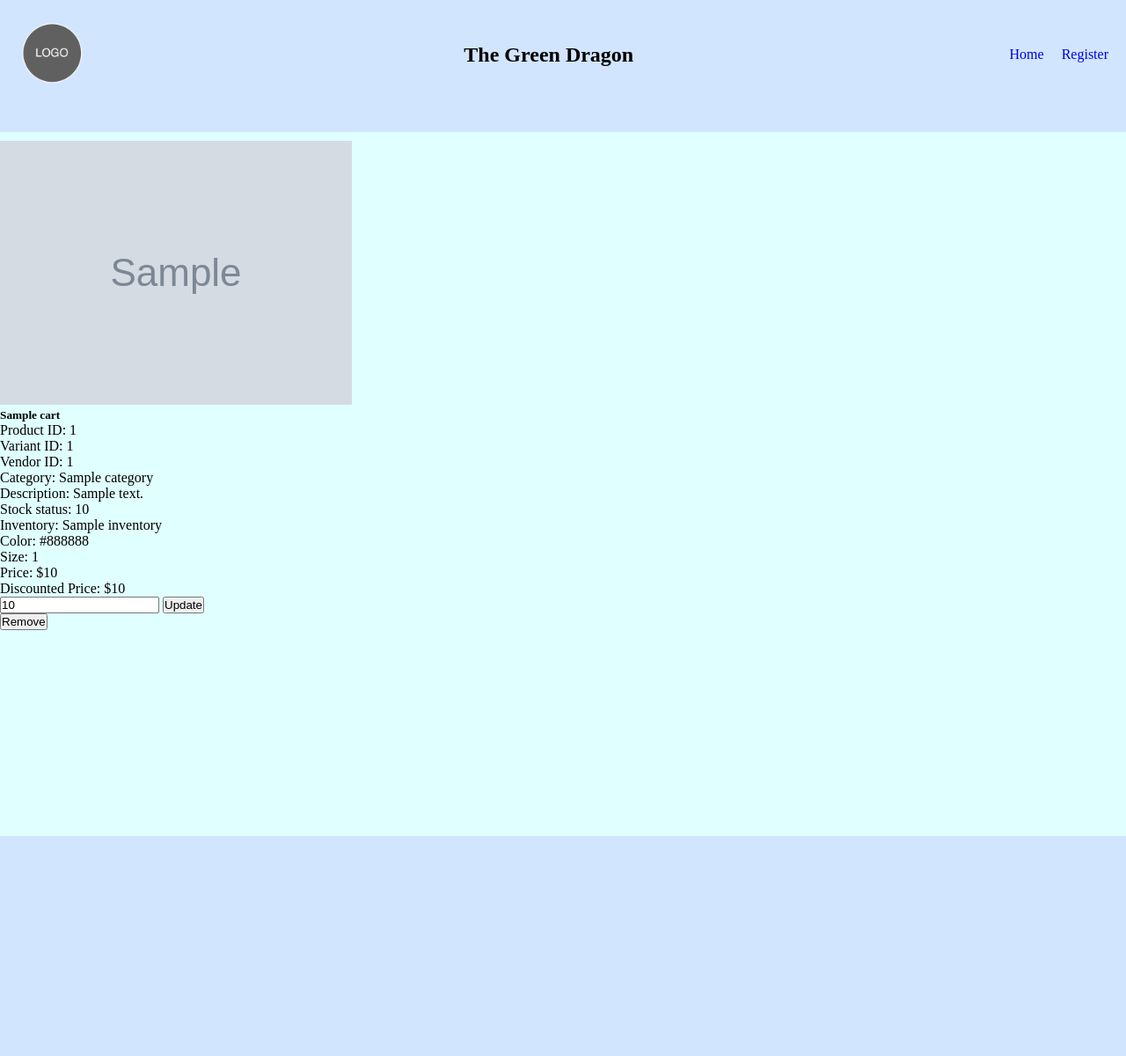
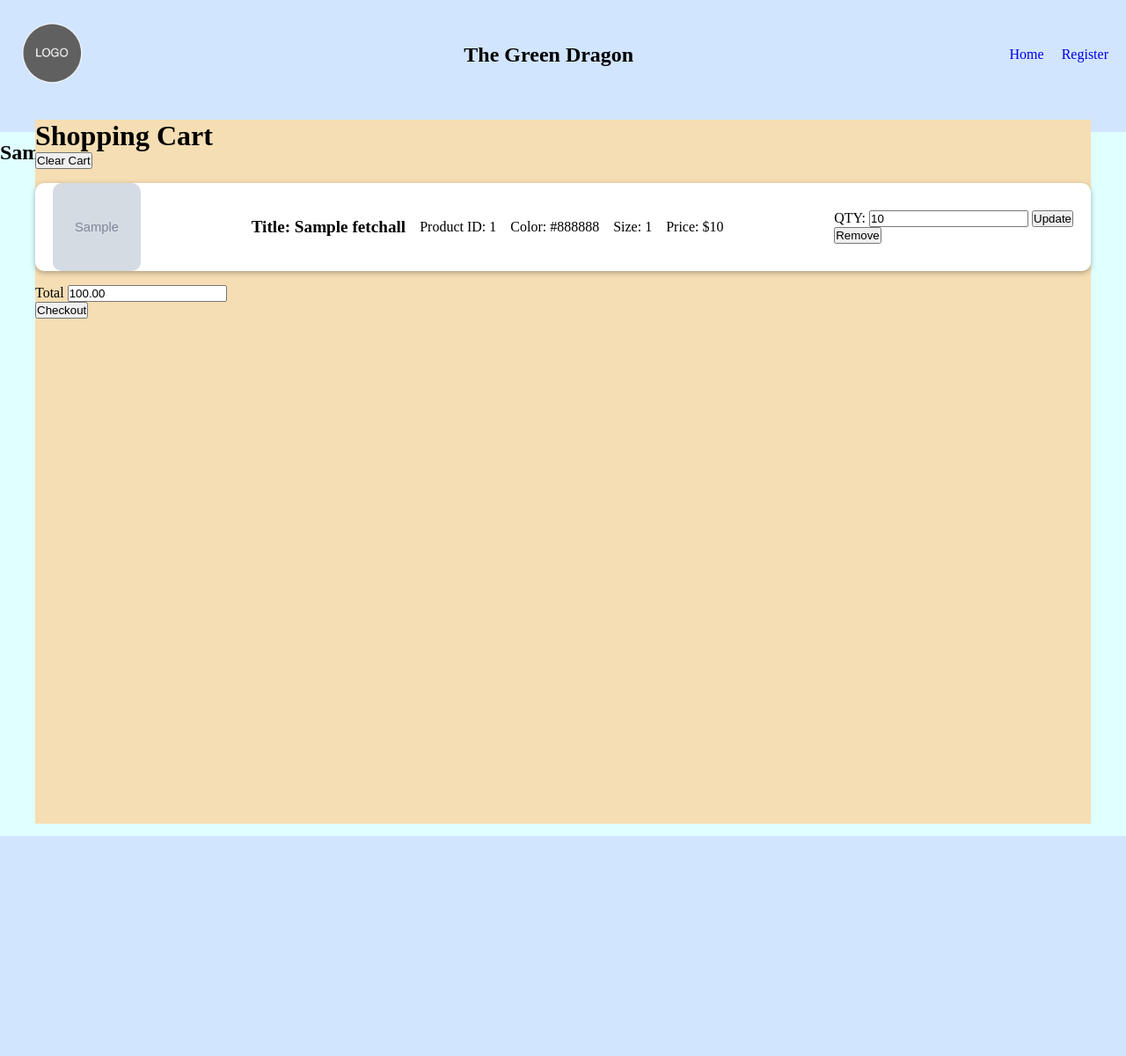
Before and after one commit to Ryanshort221/CSET180FinalRS, a Flask app: template templates/cart.html in a window 1280 px wide. Shown: the whole page at 88% size. Run offline with Flask 3, Linux system fonts and the light colour scheme; the template is opened without the code that fills it: most values are stand-ins (such as "Sample title", 1, 10 or a date in 2020); grey boxes marked "Sample" are stand-in pictures; one stand-in notice (Sample message) is shown.

Commit message:
started cart functionality

```diff
--- a/main.py
+++ b/main.py
@@ -129,8 +129,12 @@
             vendor_id = request.form['vendor_id']
         result = conn.execute(text('select * from products where title=:title and vendor_id=:vendor_id').params(title=title, vendor_id=vendor_id))
         if result.rowcount >= 1:
-            flash('Item already exists')
-            return redirect('vendor')
+            if session['username'] == 'vendor':
+                flash('Item already exists')
+                return redirect('vendor')
+            elif session['username'] == 'admin':
+                flash('Item already exists')
+                return redirect('admin')
         if discounted_price == '' and discount_over_date == '':
             result = conn.execute(text('insert into products (vendor_id, category, title, description) values(:vendor_id, :category, :title, :description)').params(vendor_id=vendor_id, category=category, title=title, description=description))
             conn.commit()
@@ -321,11 +325,14 @@
 
 @app.route('/add_to_cart', methods=['POST'])
 def add_to_cart():
-    # add check to make sure item is 'in stock' or 'out of stock' before allowing items into cart
     if 'user_id' in session:
         user_id = session['user_id']
         variant_id = request.form['variant_id']
         quantity = request.form['quantity']
+        result = conn.execute(text("select * from product_variants where variant_id=:variant_id and stock_status='in stock'").params(variant_id=variant_id))
+        if result.rowcount == 0:
+            flash('Item out of stock')
+            return redirect('products')
         result = conn.execute(text('select * from cart where user_id=:user_id and variant_id=:variant_id').params(user_id=user_id, variant_id=variant_id))
         if result.rowcount == 0:
             conn.execute(text('insert into cart values(:user_id, :variant_id, :quantity)').params(user_id=user_id, variant_id=variant_id, quantity=quantity))
@@ -346,11 +353,74 @@
         user_id = session['user_id']
         result = conn.execute(text('select * from cart where user_id=:user_id').params(user_id=user_id))
         if result.rowcount == 0:
-            flash('Cart is empty')
-            return redirect('products')
+            cart = conn.execute(text('select product_variants.price, product_variants.discounted_price, product_variants.product_img, product_variants.color, product_variants.size, products.title, products.category, products.description, products.product_id from cart join product_variants on cart.variant_id = product_variants.variant_id join products on product_variants.product_id = products.product_id where cart.user_id = :user_id;').params(user_id=user_id))
+            return render_template('cart.html', cart=cart)
         else:
-            cart = conn.execute(text('select * from cart natural join product_variants where cart.user_id=user_id'))
+            cart = conn.execute(text('select product_variants.price, cart.quantity, product_variants.discounted_price, product_variants.product_img, product_variants.color, product_variants.size, products.title, products.category, products.description, products.product_id from cart join product_variants on cart.variant_id = product_variants.variant_id join products on product_variants.product_id = products.product_id where cart.user_id = :user_id;').params(user_id=user_id))
             return render_template('cart.html', cart=cart)
+    else:
+        flash('Please login first')
+        return redirect('index')
+
+
+@app.route('/update_cart', methods=['POST', 'GET'])
+def update_cart():
+    if 'user_id' in session:
+        user_id = session['user_id']
+        variant_id = request.form['variant_id']
+        quantity = request.form['quantity']
+        conn.execute(text('update cart set quantity=:quantity where user_id=:user_id and variant_id=:variant_id').params(quantity=quantity, user_id=user_id, variant_id=variant_id))
+        conn.commit()
+        flash('Cart updated')
+        return redirect('cart')
+    else:
+        flash('Please login first')
+        return redirect('index')
+
+
+@app.route('/remove_from_cart', methods=['POST', 'GET'])
+def remove_from_cart():
+    if 'user_id' in session:
+        user_id = session['user_id']
+        variant_id = request.form['variant_id']
+        conn.execute(text('delete from cart where user_id=:user_id and variant_id=:variant_id').params(user_id=user_id, variant_id=variant_id))
+        conn.commit()
+        flash('Item removed from cart')
+        return redirect('cart')
+    else:
+        flash('Please login first')
+        return redirect('index')
+
+
+@app.route('/clear_cart', methods=['POST'])
+def clear_cart():
+    if 'user_id' in session:
+        user_id = session['user_id']
+        result = conn.execute(text('select * from cart where user_id=:user_ud').params(user_id=user_id))
+        if result.rowcount == 0:
+            flash('Cart empty')
+            return redirect('cart')
+        else:
+            conn.execute(text('delete from cart where user_id=:user_id').params(user_id=user_id))
+            conn.commit()
+            flash('Cart cleared')
+            return redirect('cart')
+    else:
+        flash('Please login first')
+        return redirect('index')
+
+
+@app.route('/checkout', methods=['POST', 'GET'])
+def checkout():
+    if 'user_id' in session:
+        user_id = session['user_id']
+        result = conn.execute(text('select * from cart where user_id=:user_id').params(user_id=user_id))
+        if result.rowcount == 0:
+            flash('Cart empty')
+            return redirect('cart')
+        else:
+            cart = conn.execute(text('select product_variants.price, cart.quantity, product_variants.discounted_price, product_variants.product_img, product_variants.color, product_variants.size, products.title, products.category, products.description, products.product_id from cart join product_variants on cart.variant_id = product_variants.variant_id join products on product_variants.product_id = products.product_id where cart.user_id = :user_id;').params(user_id=user_id))
+            return render_template('checkout.html', cart=cart)
     else:
         flash('Please login first')
         return redirect('index')
--- a/static/styles/header.css
+++ b/static/styles/header.css
@@ -424,3 +424,54 @@
     margin: 1rem;
     cursor: pointer;
 }
+
+.cart {
+    position: absolute;
+    top: 50%;
+    left: 50%;
+    transform: translate(-50%, -33%);
+    width: 1200px;
+    height: 800px;
+    background-color: wheat;
+}
+
+.cart_item {
+    display: flex;
+    justify-content: space-between;
+    align-items: center;
+    width: 100%;
+    height: 100px;
+    padding: 20px;
+    background-color: #fff;
+    border-radius: 10px;
+    box-shadow: 0px 2px 6px rgba(0, 0, 0, 0.3);
+    margin: 1rem 0;
+}
+
+.cart_item img {
+    width: 100px;
+    height: 100px;
+    object-fit: cover;
+    /* border-radius: 50%; */
+    border-radius: 10px;
+}
+
+.cart_item_text {
+    display: flex;
+    flex-direction: column;
+    justify-content: center;
+    align-items: flex-start;
+    margin-left: 1rem;
+}
+
+.cart_item_title {
+    font-size: 1.2rem;
+    font-weight: bold;
+}
+
+.cart_item_info {
+    display: flex;
+
+}
+
+.cart_item
--- a/templates/admin.html
+++ b/templates/admin.html
@@ -67,7 +67,6 @@
         {% endfor %}
     {% endif %}
     {% endwith %}
-    {{error}}
     <div class="vendor_btns">
         <button id="add_form_btn">Add Item</button>
         <button id="update_form_btn">Update Base Product</button>
--- a/templates/cart.html
+++ b/templates/cart.html
@@ -1,25 +1,29 @@
 {% extends "base.html" %}
 {% block body %}
 <main>
-    {% for c in cart %}
-    <!-- display cart items change to only show discounted price if there is one else show regular price -->
+    {% with messages = get_flashed_messages() %}
+    {% if messages %}
+        {% for message in messages %}
+        <h2>{{ message }}</h2>
+        {% endfor %}
+    {% endif %}
+    {% endwith %}
+    <div class="cart">
+        <h1>Shopping Cart</h1>
+        <form class="clear_cart_form" method="POST" action="/clear_cart">
+            <input type="submit" value="Clear Cart">
+        {% for c in cart.fetchall() %}
         <div class="cart_item">
             <img src="{{c.product_img}}" class="cart_item_img">
             <div class="cart_item_info">
-            <h5 class="cart_item_title">{{c.title}}</h5>
+                <h5 class="cart_item_title">Title: {{c.title}}</h5>
                 <p class="cart_item_text">Product ID: {{c.product_id}}</p>
-            <p class="cart_item_text">Variant ID: {{c.variant_id}}</p>
-            <p class="cart_item_text">Vendor ID: {{c.vendor_id}}</p>
-            <p class="cart_item_text">Category: {{c.category}}</p>
-            <p class="cart_item_text">Description: {{c.description}}</p>
-            <p class="cart_item_text">Stock status: {{c.stock_status}}</p>
-            <p class="cart_item_text">Inventory: {{c.inventory}}</p>
                 <p class="cart_item_text">Color: {{c.color}}</p>
                 <p class="cart_item_text">Size: {{c.size}}</p>
-            <p class="cart_item_text">Price: ${{c.price}}</p>
                 {% if c.discounted_price is not none and c.discounted_price > 0 %}
-                <p class="cart_item_text">Discounted Price: ${{c.discounted_price}}</p>
+                    <p class="cart_item_text cart_price">Price: ${{c.discounted_price}}</p>
                 {% else %}
+                    <p class="cart_item_text cart_price">Price: ${{c.price}}</p>
                 {% endif %}
             </div>
             <div class="cart_item_quantity">
@@ -27,7 +31,8 @@
                     <input type="hidden" name="product_id" value="{{c.product_id}}">
                     <input type="hidden" name="vendor_id" value="{{c.vendor_id}}">
                     <input type="hidden" name="variant_id" value="{{c.variant_id}}">
-                <input type="number" name="quantity" value="{{c.quantity}}">
+                    <label for="quantity">QTY:</label>
+                    <input type="number" class="quantityInputs" name="quantity" value="{{c.quantity}}">
                     <input type="submit" value="Update">
                 </form>
                 <form class="remove_from_cart_form" method="POST" action="/remove_from_cart">
@@ -39,5 +44,28 @@
             </div>
         </div>
         {% endfor %}
+        <label for="total">Total</label>
+        <input readonly id="total" value="">
+        <form class="checkout_form" method="POST" action="/checkout">
+            <input type="submit" value="Checkout">
+    </div>
+    <script>
+        const quantityInputs = document.querySelectorAll('.quantityInputs');
+        const total = document.querySelector('#total');
+        const prices = document.querySelectorAll('.cart_price')
+        updateTotal();
+        function updateTotal() {
+            let totalValue = 0;
+            for (let i = 0; i < prices.length; i++) {
+                const price = prices[i].innerText.split('$')[1];
+                const quantity = quantityInputs[i].value;
+                totalValue += price * quantity;
+            }
+            total.value = totalValue.toFixed(2);
+        }
+        quantityInputs.forEach(function(quantityInput) {
+            quantityInput.addEventListener('change', updateTotal);
+        });
+    </script>
 </main>
 {% endblock %}
--- a/templates/products.html
+++ b/templates/products.html
@@ -9,7 +9,7 @@
     {% endif %}
     {% endwith %}
     <div class="all_products">
-        {%for a in result.fetchall() %}
+        {% for a in result.fetchall() %}
         <div class="card">
             <img src="{{a.product_img}}" class="card-img-top">
             <div class="card-body">
```
Also changed, not shown: SQL queries/queries.txt (+13 -5 lines). Lines whose indentation alone changed are shown as unchanged.
